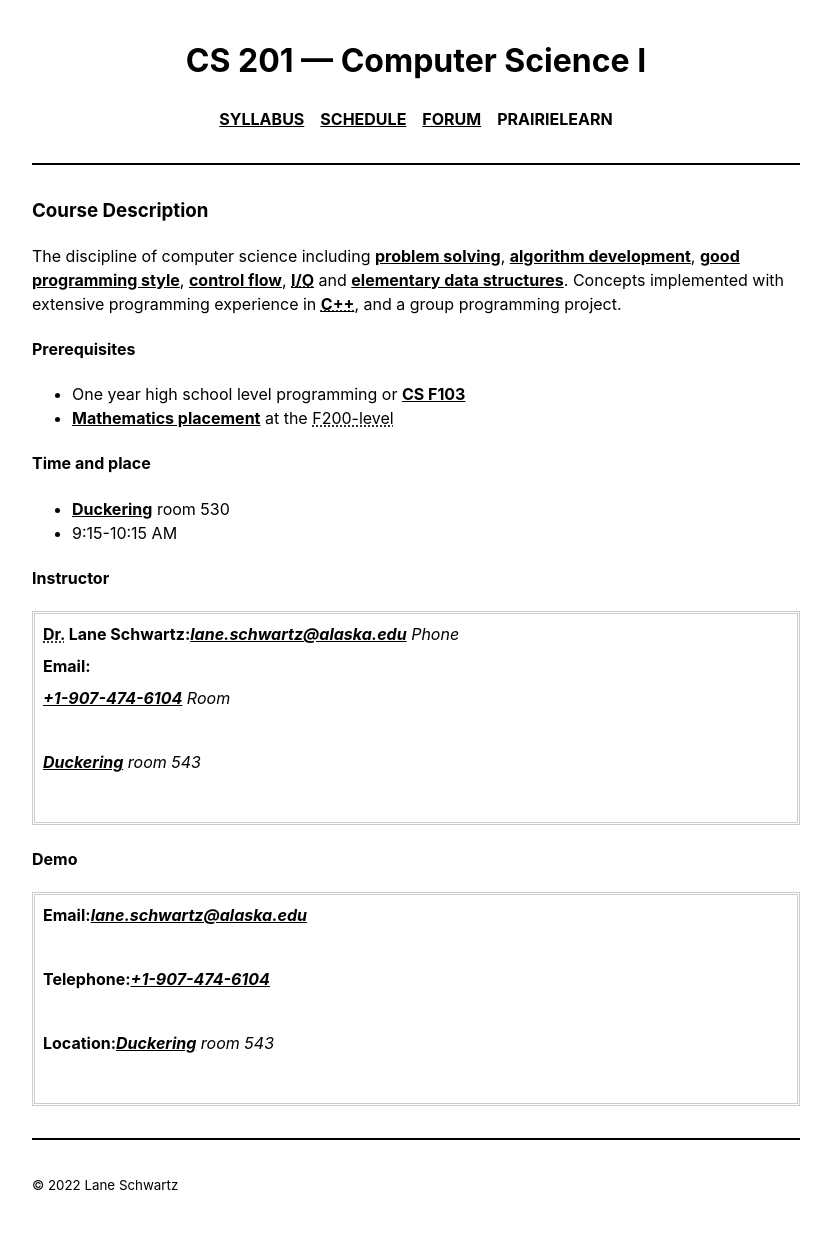
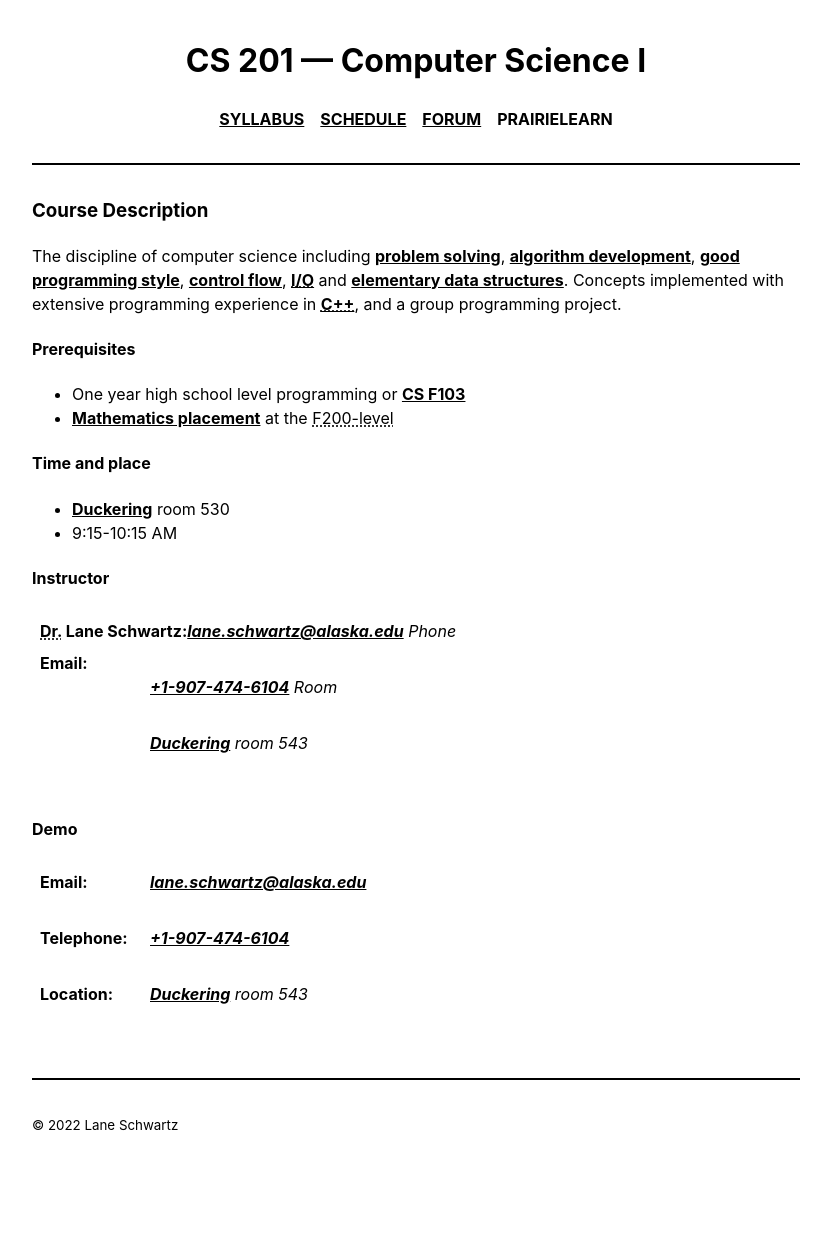
Before and after one commit to 2022-Fall-UAF-CS201/2022-Fall-UAF-CS201.github.io, a Jekyll site: the page built from index.md, in a window 1280 px wide. Shown: the whole page, without its empty margins (224-1055 px from the left). Built offline with Jekyll 4.4.1, drawn with Linux system fonts in a browser that asks for light colours; after the commit the page ends 1184 px from its top, so only the background shows below that.

Commit message:
Styling dl

```diff
--- a/assets/css/custom.css
+++ b/assets/css/custom.css
@@ -262,7 +262,7 @@ table th[class*="col-"] {
 
 
 dl {
-  border: 3px double #ccc;
+  border: 1px ;
   padding: 0.5em;
 }
 dt {
@@ -275,6 +275,6 @@ dt::after {
   content: ":";
 }
 dd {
-  margin: 0 0 0 0px;
-  padding: 0 0 0.5em 0;
+  margin: 0 0 0 110px;
+  padding: 0 0 0 0;
 }
```
